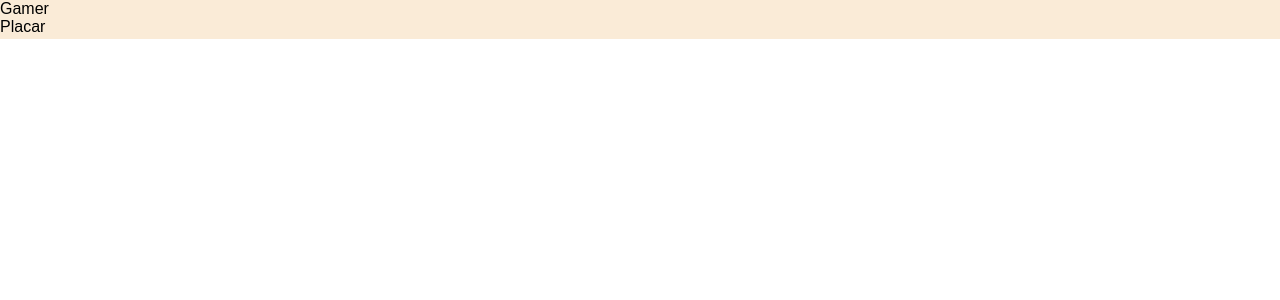
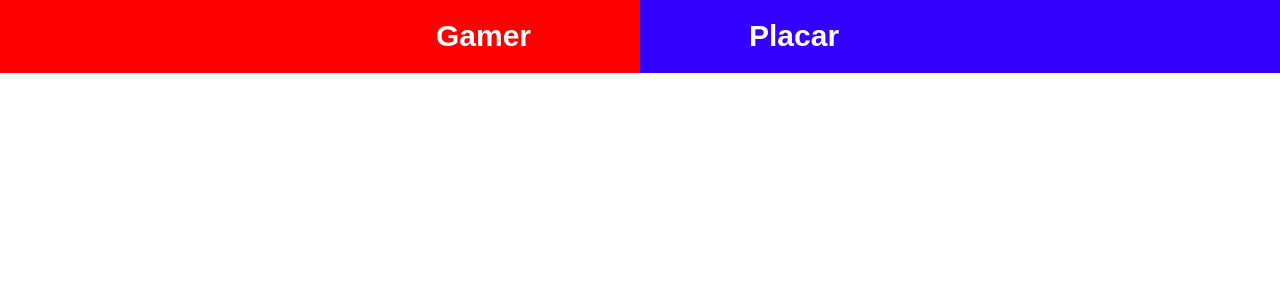
Before and after one commit to DevDemetrio/GamerPoint, a React (Vite) app: page / in a window 1280 px wide. Shown: the top 300 px of the page. Built offline with nearby package versions, Linux system fonts and the light colour scheme.

Commit message:
header finalizado

```diff
--- a/src/App.jsx
+++ b/src/App.jsx
@@ -6,7 +6,7 @@ function App() {
 
   return (
     <>
-      <Header containerTitlePrimary={"#FF0000"} containerTitleSecundary={"#3300FF"}/>
+      <Header />
     </>
   )
 }
--- a/src/componets/Header/index.jsx
+++ b/src/componets/Header/index.jsx
@@ -1,18 +1,18 @@
-import {HeaderContainetr, TitleContainer, Title} from "./styled"
+import {HeaderContainetr, TitleContainerBlue,  TitleContainerRed ,Title} from "./styled"
 
-const Header = ({containerTitlePrimary,containerTitleSecundary}) =>{
+const Header = ({}) =>{
   return(
       <HeaderContainetr>
-        <TitleContainer $containerTitlePrimary={containerTitlePrimary}>
+        <TitleContainerRed >
             <Title>
               Gamer
             </Title>
-        </TitleContainer>
-        <TitleContainer $containerTitleSecundary={containerTitleSecundary}>
+        </TitleContainerRed>
+        <TitleContainerBlue >
             <Title>
               Placar
             </Title>
-          </TitleContainer>
+          </TitleContainerBlue>
 
       </HeaderContainetr>
   )
--- a/src/componets/Header/styled.js
+++ b/src/componets/Header/styled.js
@@ -1,22 +1,48 @@
 import styled from "styled-components";
-
-
 
 export const HeaderContainetr = styled.header`
   height: 39px;
+  display: flex;
 
-  background-color: antiquewhite;
+  @media(min-width: 600px){
+    height: 4.56rem;
+  }
 `
 
-export const TitleContainer = styled.div`
+export const TitleContainerRed = styled.div`
+  width: 100%;
+  display: flex;
+  align-items: center;
+  justify-content: end;
+  padding-right: .6875rem;
+  background-color: #FF0000;
 
+  @media(min-width: 600px){
+    padding-right: 6.8125rem;
+  }
 
+`
+export const TitleContainerBlue = styled.div`
+  width: 100%;
+  display: flex;
+  align-items: center;
+  padding-left: .6875rem;
+  background-color: #3300FF;
 
-
-
+  @media(min-width: 600px){
+    padding-left: 6.8125rem;
+  }
 `
 
 export const Title = styled.span`
   display: block;
+  font-size: 1rem;
+  font-weight: bold;
+  color: #FFFFFF;
+
+
+  @media(min-width: 600px ){
+    font-size: 1.875rem;
+  }
 
 `
```
